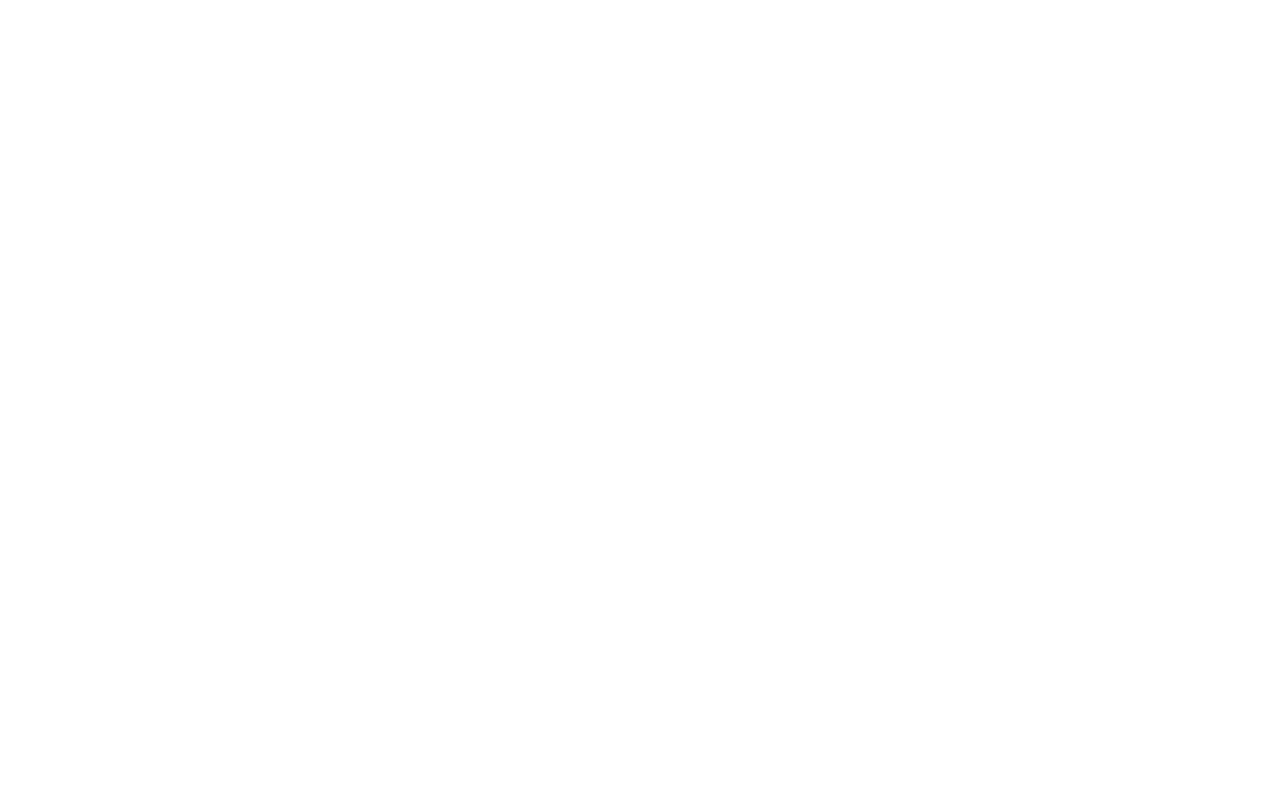
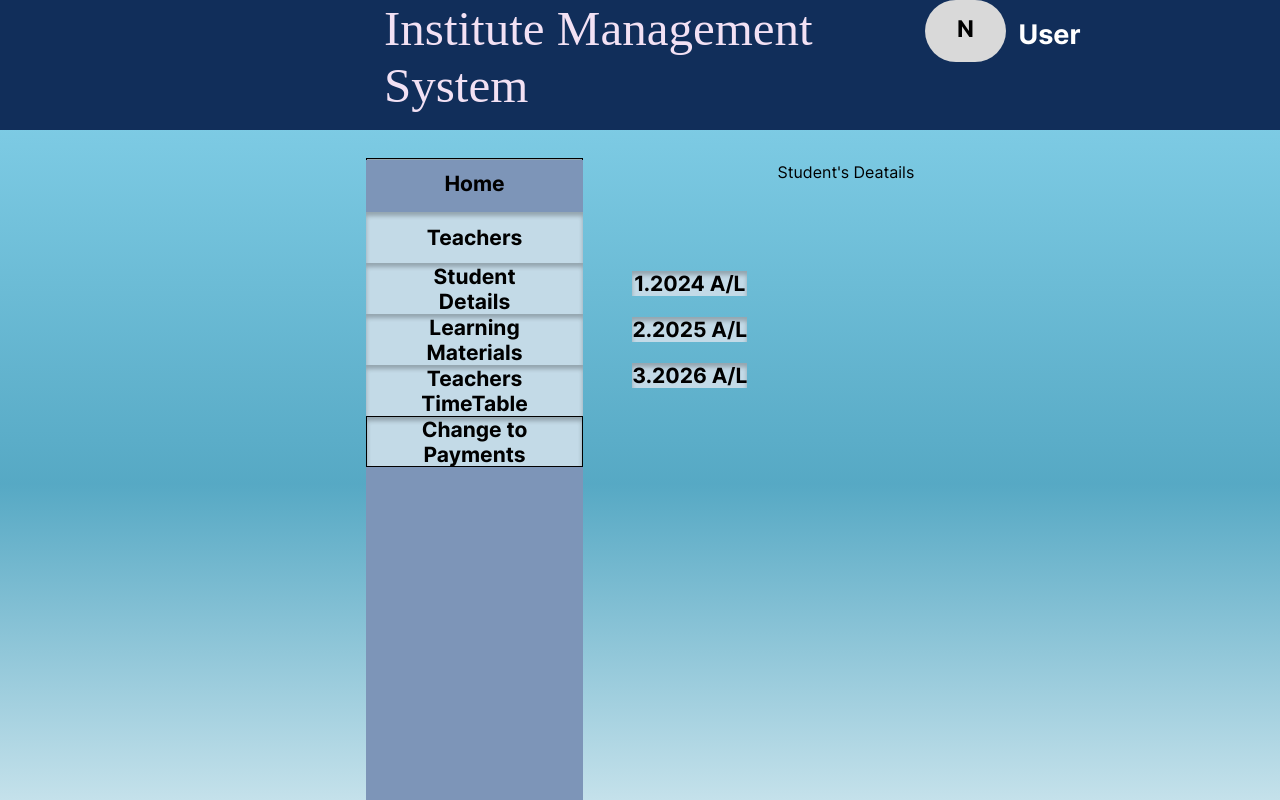
Before and after one commit to Lahiruishan/IMS-web, a React (Create React App) app in the folder Frontend/: page /TeacherStudentDetails in a window 1280 px wide. Before the commit this address had no page. Shown: the top 800 px of the page. Built offline with nearby package versions, Linux system fonts and the light colour scheme; a web font is replaced by a local one.

Commit message:
updated
changed some pages and add some required pages

```diff
--- a/Frontend/src/pages/Admin/TeachersChange/index.jsx
+++ b/Frontend/src/pages/Admin/TeachersChange/index.jsx
@@ -4,7 +4,7 @@ import { Heading, Button, Text } from "../../../components";
 import IMA from "../../../components/IMA";
 
 
-export default function TeachersOne() {
+export default function TeachersChange() {
   return (
     <>
       <Helmet>
--- a/Frontend/src/pages/Student/StudentDashboard/index.jsx
+++ b/Frontend/src/pages/Student/StudentDashboard/index.jsx
@@ -4,7 +4,7 @@ import { Img, Text, Heading, Button } from "../../../components";
 import IMA from "../../../components/IMA";
 import { useNavigate} from 'react-router-dom';
 
-export default function DashboardPage() {
+export default function StudentDashboard() {
   const navigate = useNavigate();
 
   const handleProfile = () => {
@@ -14,7 +14,7 @@ export default function DashboardPage() {
       navigate('/LoginPage');
   };
   const handleHome = () => {
-    navigate('/Dashboard');
+    navigate('/StudentDashboardPage');
 };
 const handleTeachers = () => {
   navigate('/TeachersOne')
@@ -23,7 +23,7 @@ const handleStudentLearingMaterials = () => {
   navigate('/StudentLearingMaterials')
 };
   const handlePayment = () => {
-    navigate('/Payments');
+    navigate('/PaymentsStudents');
 };
 const handleStudentTimeTable = () => {
   navigate('/StudentTimeTable');
--- a/Frontend/src/pages/Student/StudentLoginPage/index.jsx
+++ b/Frontend/src/pages/Student/StudentLoginPage/index.jsx
@@ -1,15 +1,15 @@
 import React from "react";
 import {Helmet} from "react-helmet";
-import {  Text,Button } from "../../components";
+import {  Text,Button } from "../../../components";
 import { useNavigate} from 'react-router-dom';
 
 
 
-export default function LoginPage() {
+export default function StudentLoginPage() {
   const navigate = useNavigate();
 
   const handleLogin = () => {
-      navigate('/dashboard');
+      navigate('/StudentDashboard');
   };
 
   const handleRegister = () => {
@@ -40,7 +40,7 @@ export default function LoginPage() {
 <div className="flex flex-1 flex-col items-center justify-center rounded-[10px] bg-blue_gray-100 px-14 pb-[151px] pt-[68px] shadow-xs md:self-stretch md:p-5">
 <div className="flex w-[88%] flex-col items-start gap-[47px] md:w-full">
   <Text size="10xl" as="p" className="! font-actor underline">
-    Login to your Account
+    Login To Your Account As A Student
   </Text>
   {/* Login form */}
   <form action="" class="px-10">
--- a/Frontend/src/pages/Teacher/TeacherDashboard/index.jsx
+++ b/Frontend/src/pages/Teacher/TeacherDashboard/index.jsx
@@ -1,23 +1,23 @@
 import React from "react";
 import { Helmet } from "react-helmet";
-import { Img, Text, Heading, Button } from "../../components";
-import IMA from "../../components/IMA";
+import { Img, Text, Heading, Button } from "../../../components";
+import IMA from "../../../components/IMA";
 import { useNavigate} from 'react-router-dom';
 
-export default function DashboardPage() {
+export default function TeacherDashboardPage() {
   const navigate = useNavigate();
 
   const handleProfile = () => {
     navigate('/RegistrationForm');
 };
   const handleLogout = () => {
-      navigate('/LoginPage');
+      navigate('/TeacherLoginPage');
   };
   const handleHome = () => {
-    navigate('/Dashboard');
+    navigate('/TeacherDashboard');
 };
 const handleStudentDetails = () => {
-  navigate('/StudentDetailsTwo')
+  navigate('/StudentDetails')
 };
 const handleTeachers = () => {
   navigate('/TeachersOne')
@@ -28,9 +28,9 @@ const handleTeachers = () => {
 const handleStudentTimeTable = () => {
   navigate('/StudentTimeTable');
 };
-const handleWebsiteChange = () => {
-  navigate('/WebsiteChange');
-};
+// const handleWebsiteChange = () => {
+//   navigate('/WebsiteChange');
+// };
 
 
 
@@ -72,17 +72,17 @@ const handleWebsiteChange = () => {
                     Student Details
                   </Button>
                   <Button shape="square" className="w-full sm:px-5">
-                    Papers
+                    Learning Materials
                   </Button>
                   <Button shape="square" className="w-full sm:px-5" onClick={handleStudentTimeTable}>
                     TimeTable
                   </Button>
                   <Button shape="square" className="w-full sm:px-5" onClick={handlePayment}>
-                   Payments
+                   TeacherPayments
                   </Button>
-                  <Button shape="square" className="w-full sm:px-5" onClick={handleWebsiteChange}>
+                  {/* <Button shape="square" className="w-full sm:px-5" onClick={handleWebsiteChange}>
                   Website Changes
-                  </Button>
+                  </Button> */}
 
                   <div className="h-[52px] mb-[408px] bg-indigo-100 shadow-bs" />
                 </div>
--- a/Frontend/src/pages/Teacher/TeacherLoginPage/index.jsx
+++ b/Frontend/src/pages/Teacher/TeacherLoginPage/index.jsx
@@ -5,11 +5,11 @@ import { useNavigate} from 'react-router-dom';
 
 
 
-export default function LoginPage() {
+export default function TeacherLoginPage() {
   const navigate = useNavigate();
 
   const handleLogin = () => {
-      navigate('/dashboard');
+      navigate('/Teacherdashboard');
   };
 
   const handleRegister = () => {
@@ -40,7 +40,7 @@ export default function LoginPage() {
 <div className="flex flex-1 flex-col items-center justify-center rounded-[10px] bg-blue_gray-100 px-14 pb-[151px] pt-[68px] shadow-xs md:self-stretch md:p-5">
 <div className="flex w-[88%] flex-col items-start gap-[47px] md:w-full">
   <Text size="10xl" as="p" className="! font-actor underline">
-    Login to your Account
+    Login To Your Account As A Teacher
   </Text>
   {/* Login form */}
   <form action="" class="px-10">
--- /dev/null
+++ b/Frontend/src/pages/Teacher/TeacherStudentsDetails/index.jsx
@@ -0,0 +1,78 @@
+import React from "react";
+import { Helmet } from "react-helmet";
+import {   Heading, Button } from "../../../components";
+import IMA from "../../../components/IMA";
+
+export default function TeacherStudentDetails() {
+  return (
+    <>
+    {/* Helmet is used to manage the document head */}
+      <Helmet>
+        <title>IMS-web</title>
+        <meta name="description" content="Web site created using create-react-app" />
+      </Helmet>
+      {/* Main container with full width and gradient background */}
+      <div className="w-full pb-[13px] bg-gradient">
+        <div>
+
+          {/* IMA component with styles for flex layout */}
+          <IMA className="flex md:flex-col justify-between items-start gap-5 bg-indigo-900" />
+           {/* Flex container for layout */}
+          <div className="flex md:flex-col justify-center items-start gap-[49px]">
+            {/* Sidebar container */}
+            <div className="h-[825px] w-[17%] md:w-full md:h-auto md:p-5 relative">
+              <div className="flex flex-col items-center mt-[65px] ml-[41px] gap-[25px] md:ml-0">
+               {/* Sidebar content can be added here */}
+              </div>
+               {/* Buttons container */}
+              <div className="w-full h-max left-0 bottom-0 right-0 top-0 m-auto absolute">
+                <div>
+                  <Button shape="square" className="w-full sm:px-5 z-[1] border-black-900 border border-solid">
+                    Home
+                  </Button>
+                    {/* Additional buttons */}
+                  <div className="h-[52px] mt-[-49px] bg-indigo-100 shadow-bs" />
+                </div>
+                <div className="flex flex-col mt-[-52px] py-[52px] md:py-5 bg-indigo-300">
+                <Button shape="square" className="w-full sm:px-5">
+                    Teachers
+                  </Button>
+                  <Button shape="square" className="w-full sm:px-5">
+                    Student Details
+                  </Button>
+                  <Button shape="square" className="w-full sm:px-5">
+                  Learning Materials
+                  </Button>
+                  <Button shape="square" className="w-full sm:px-5">
+                    Teachers TimeTable
+                  </Button>
+                  <Button
+                 shape="square"
+                 className="mb-[408px] w-full border border-solid border-black-900 font-bold sm:px-5">
+                    Change to Payments
+                 </Button>
+                 </div>
+                </div>
+              </div>
+              {/* Main content container */}
+              <div className="mt-8 flex items-start gap-[30px] sm:flex-col">
+                <div className="mt-[109px] flex flex-col gap-[21px]">
+                    <Button size="6xl" as="p">
+                        1.2024 A/L
+                    </Button>
+                    <Button size="6xl" as="p">
+                        2.2025 A/L
+                    </Button>
+                    <Button size="6xl" as="p">
+                        3.2026 A/L
+                    </Button>
+                </div>
+                 {/* Heading for Student's Details */}
+                <Heading size="11xl" as ="h3">Student's Deatails </Heading>
+              </div>
+            </div>
+        </div>
+    </div>
+</>
+  );
+}
```
Also changed, not shown: Frontend/src/Routes.jsx (+33 -9 lines), Frontend/src/pages/Home.jsx (+14 -4 lines), Frontend/src/pages/Student/TeachersDetails/index.jsx (renamed from Frontend/src/pages/Student/TeacherDetails/index.jsx).
